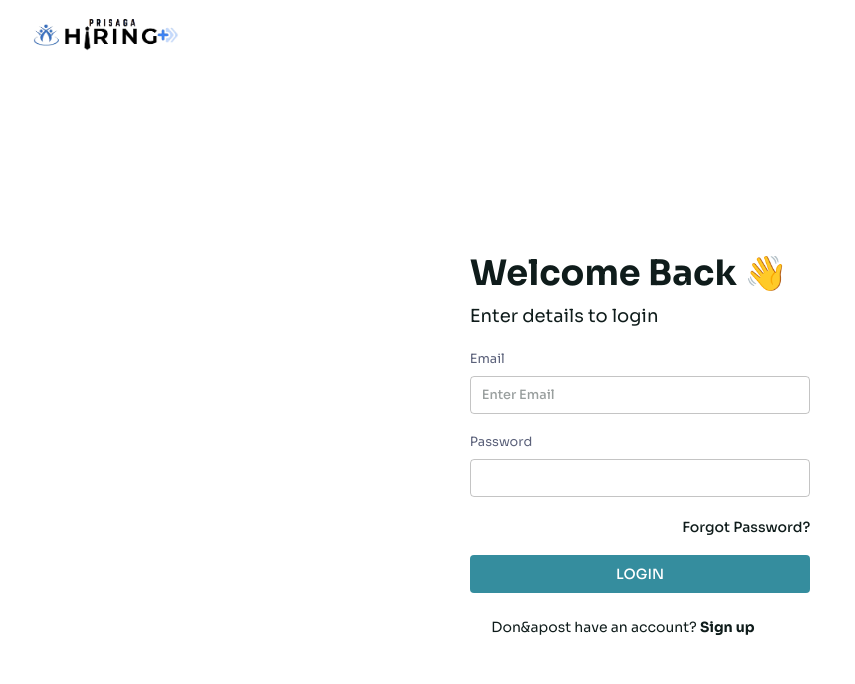
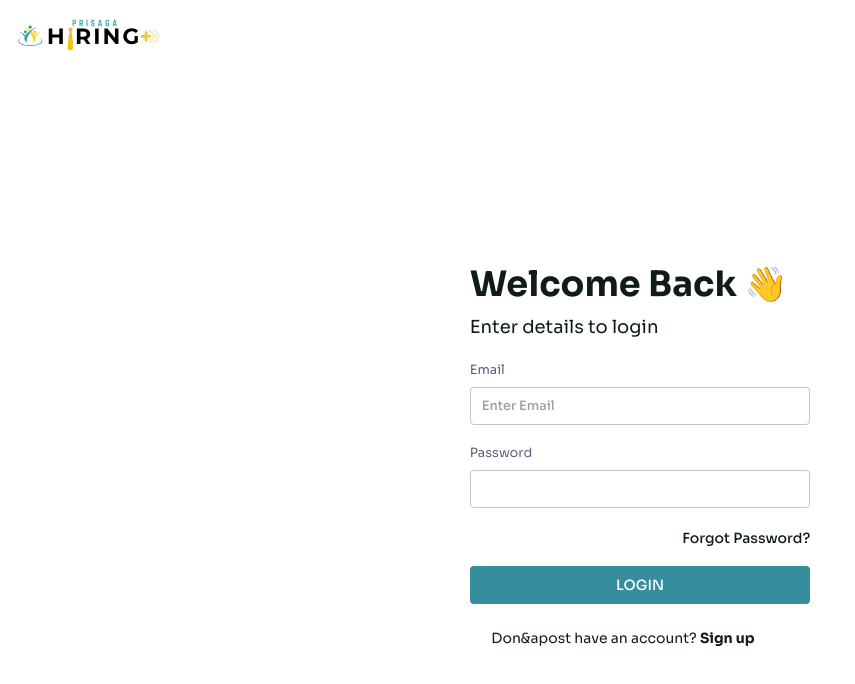
Before and after one commit to SachinKdn/prisaga-frontend, a Next.js app: page /login in a window 1280 px wide. Shown: the top 684 px of the page, without its empty margins (0-855 px from the left). Built offline with nearby package versions, Linux system fonts and the light colour scheme.

Commit message:
Company logo changed

```diff
--- a/app/login/page.tsx
+++ b/app/login/page.tsx
@@ -1,19 +1,19 @@
 import { Box } from '@mui/material';
-import LogoImage from '@assets/png/PrisagaHiring+-png.png';
-import Image from 'next/image';
+import Logo from '@assets/svg/prisaga-svg-logo.svg';
 import LoginForm from '@components/LoginForm';
 
 export default function Page() {
   return (
     <Box sx={styles.wrapper}>
       <Box sx={styles.header}>
-        <Image
+        <Logo />
+        {/* <Image
           src={LogoImage}
           alt="Company Logo"
           width={200}
           // height={100}
           style={styles.logo}
-        />
+        /> */}
       </Box>
       <LoginForm />
     </Box>
@@ -29,6 +29,7 @@ const styles = {
     display: 'flex',
     alignItems: 'center',
     width: '100%',
+    margin: '15px',
   },
   logo: {
     // width: 'auto',
```
